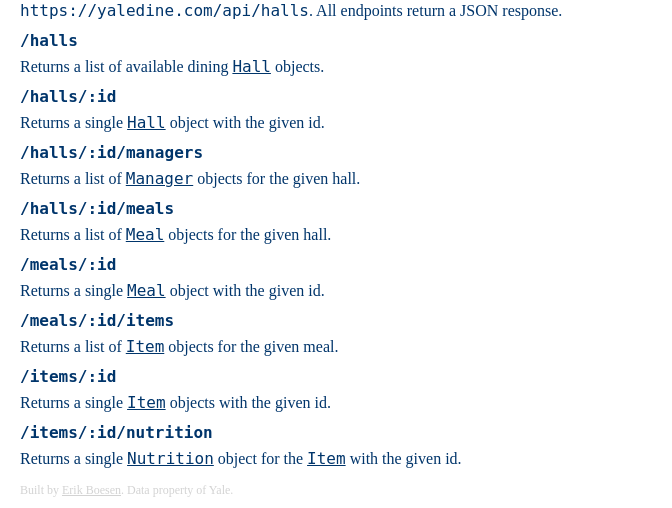
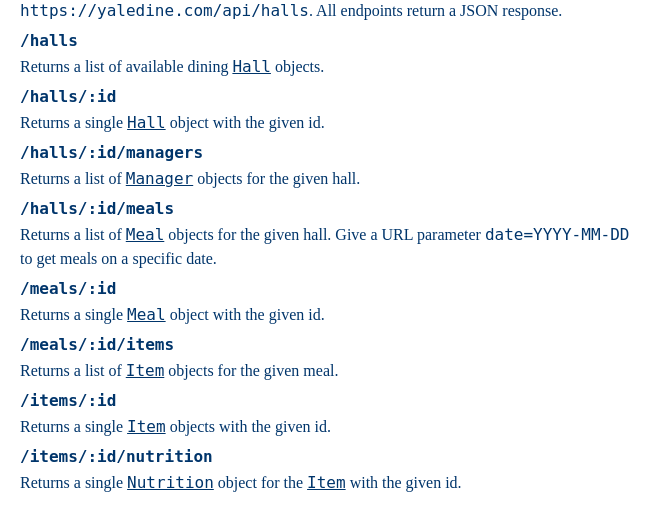
Before and after one commit to ErikBoesen/YaleDiningAPI, a Flask app: page / in a window 1280 px wide. Shown: the part 388-896 px from the top of the page, without its empty margins (0-672 px from the left). Run offline with Flask 2, Linux system fonts and the light colour scheme; some web fonts are replaced.

Commit message:
Explain date parameter for meals in docs

```diff
--- a/app/templates/index.html
+++ b/app/templates/index.html
@@ -14,7 +14,7 @@
 <h4 name="endpoint_hall_managers"><code>/halls/:id/managers</code></h4>
 <p>Returns a list of <code><a href="#object_manager">Manager</a></code> objects for the given hall.</p>
 <h4 name="endpoint_hall_meals"><code>/halls/:id/meals</code></h4>
-<p>Returns a list of <code><a href="#object_meal">Meal</a></code> objects for the given hall.</p>
+<p>Returns a list of <code><a href="#object_meal">Meal</a></code> objects for the given hall. Give a URL parameter <code>date=YYYY-MM-DD</code> to get meals on a specific date.</p>
 <h4 name="endpoint_meal"><code>/meals/:id</code></h4>
 <p>Returns a single <code><a href="#object_meal">Meal</a></code> object with the given id.</p>
 <h4 name="endpoint_meal_items"><code>/meals/:id/items</code></h4>
```
